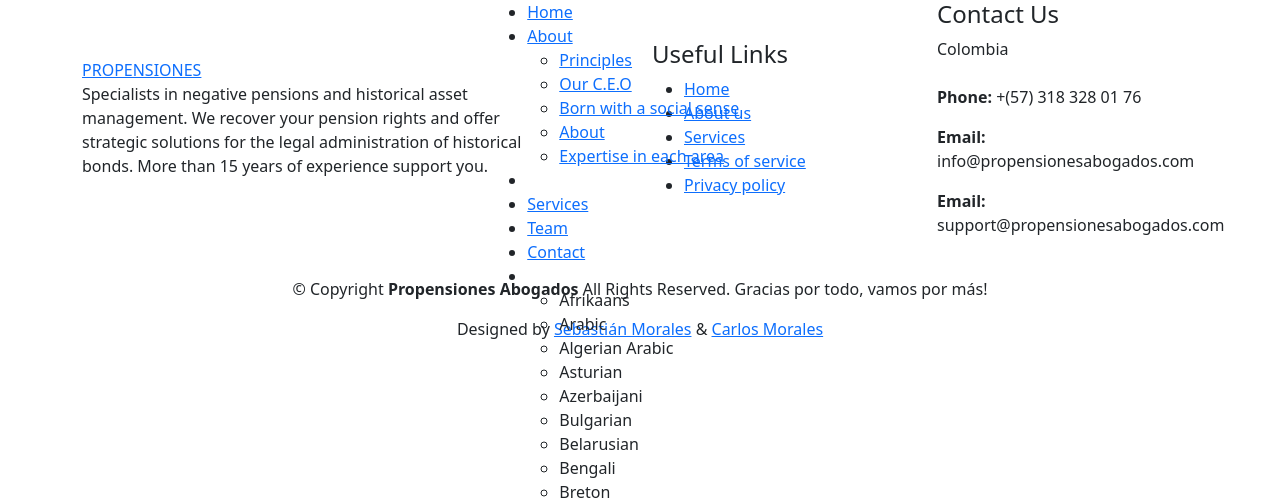
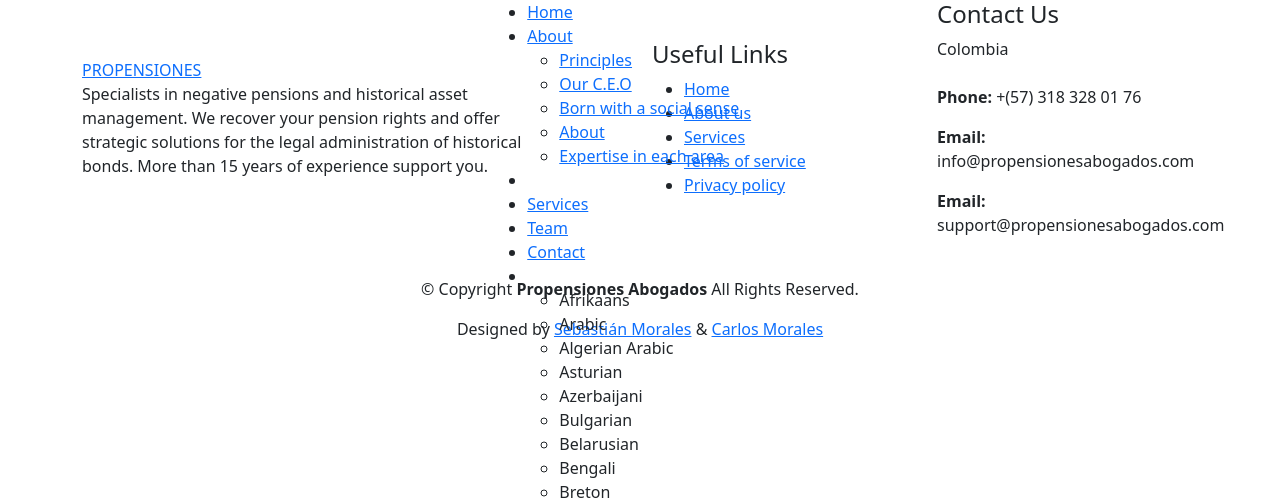
Before and after one commit to sebasmd-projects/pag_propensionesabogados, a Django app: template apps/common/core/templates/pages/privacy_policy.html in a window 1280 px wide. Shown: the top 502 px of the page. Run offline with Django 4.2, Linux system fonts and the light colour scheme; the template is opened without the code that fills it, so the values that code supplies are empty; some libraries are stand-ins or nearby versions.

Commit message:
remove jokes

```diff
--- a/apps/common/core/templates/partials/footer.html
+++ b/apps/common/core/templates/partials/footer.html
@@ -53,7 +53,7 @@
     <p>
       © <span>Copyright</span>
       <strong class="sitename">Propensiones Abogados</strong>
-      <span>{% trans 'All Rights Reserved' %}. Gracias por todo, vamos por más!</span>
+      <span>{% trans 'All Rights Reserved' %}.</span>
     </p>
     <div class="credits">
       {% trans 'Designed by' %} <a href="https://sebasmoralesd.com/">Sebastián Morales</a> & <a href="#">Carlos Morales</a>
```
Also changed, not shown: apps/common/core/templates/pages/privacy_policy.html (line endings or trailing spaces).
